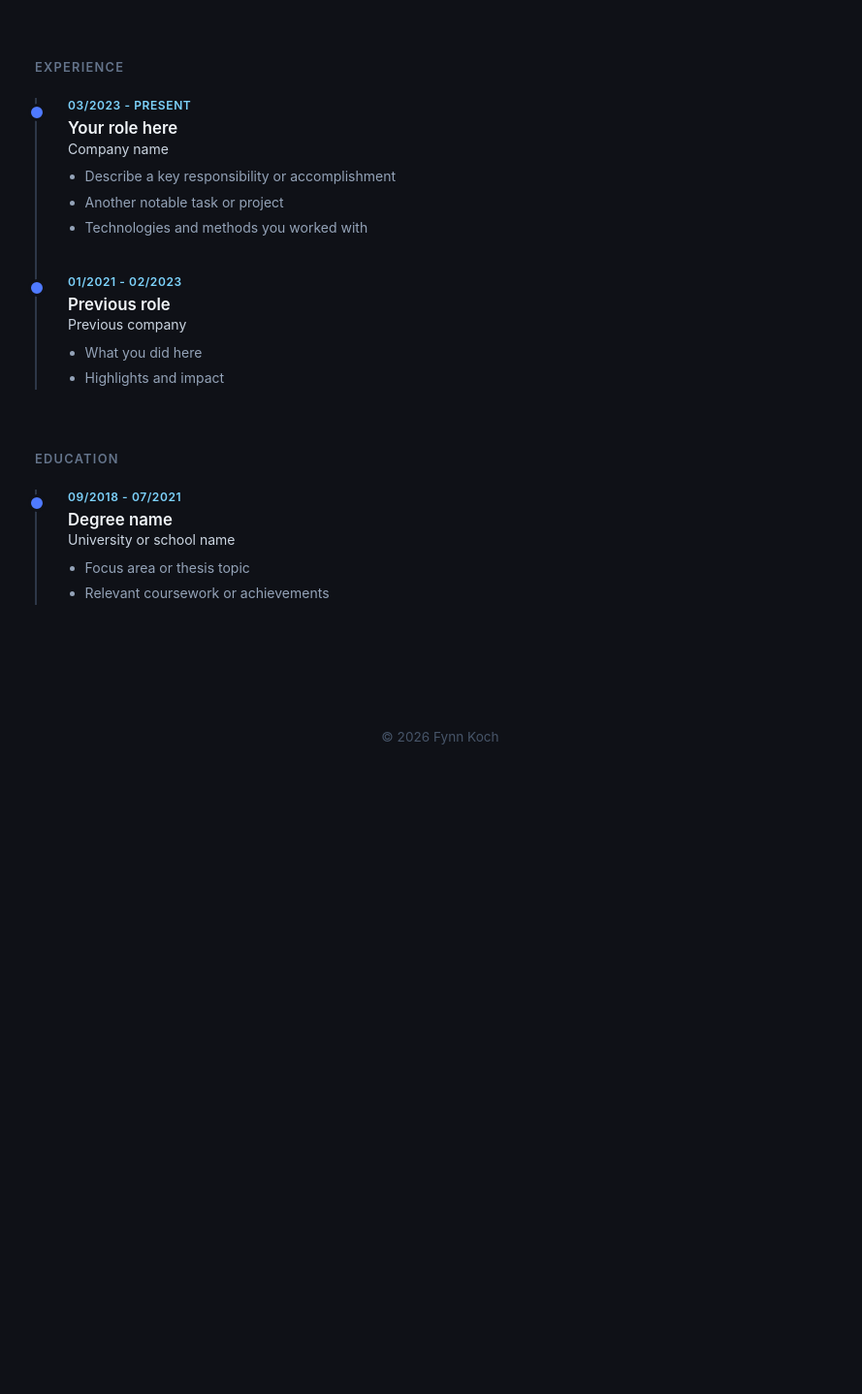
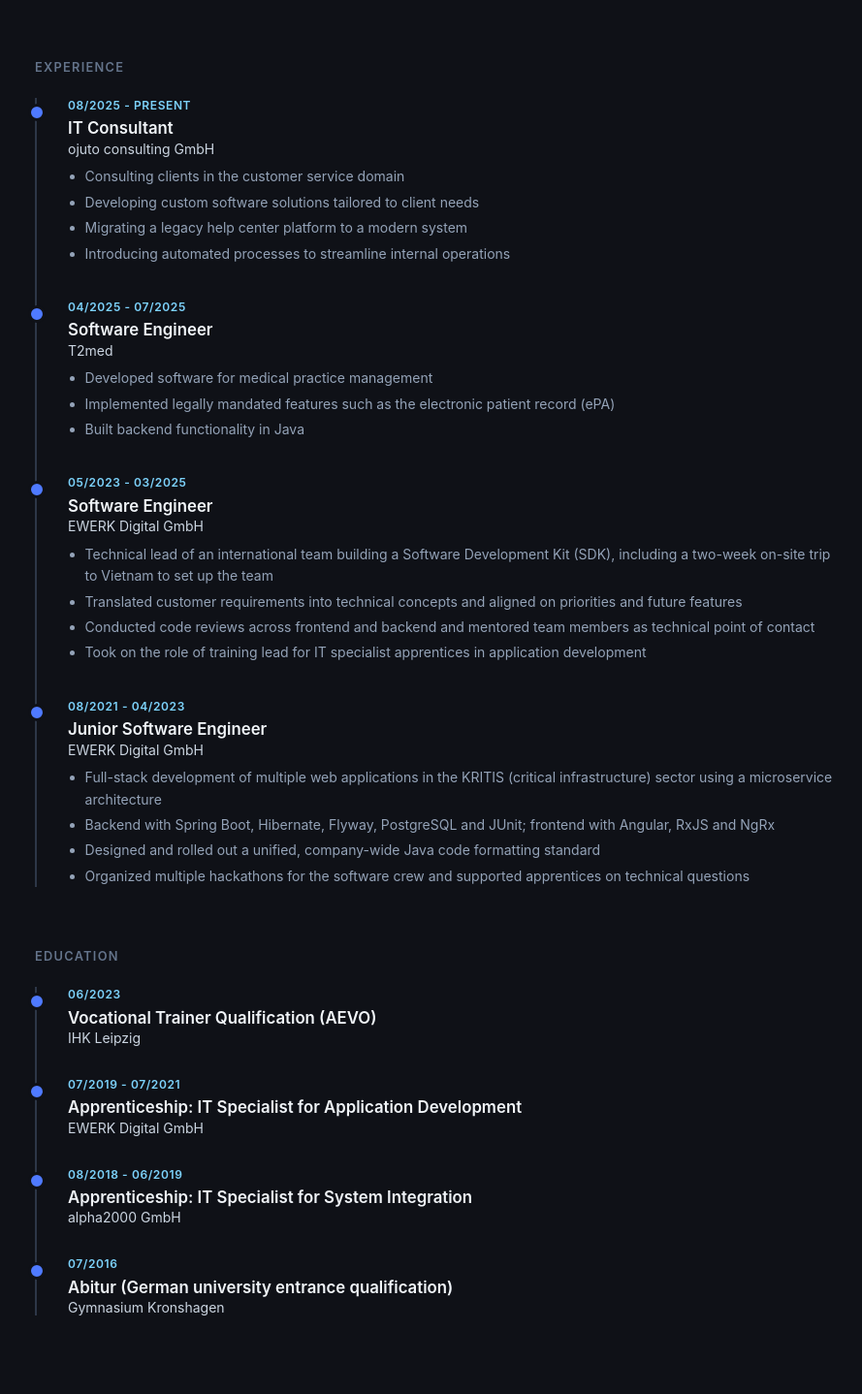
Before and after one commit to xK0ch/fynn-koch-landingpage, an Angular app: page / in a window 1280 px wide. Shown: the part 652-2090 px from the top of the page at 97% size, without its empty margins (186-1075 px from the left). Before the commit the page ends 1452 px from the top, so only its background shows below. Built offline with nearby package versions, Linux system fonts and the light colour scheme.

Commit message:
Add cv information

```diff
--- a/src/app/app.html
+++ b/src/app/app.html
@@ -3,7 +3,7 @@
     <div class="avatar" aria-label="Profile photo placeholder">FK</div>
     <div class="hero-text">
       <h1>Fynn Koch</h1>
-      <p class="tagline">Software developer &mdash; side projects &amp; experiments</p>
+      <p class="tagline">Software developer</p>
       <p class="about">
         Passionate about building clean, maintainable applications end to end.
         Currently focused on full-stack development with Angular and Spring Boot.
@@ -86,11 +86,13 @@
           <div class="timeline-content">
             <h3>{{ entry.title }}</h3>
             <p class="timeline-subtitle">{{ entry.subtitle }}</p>
+            @if (entry.details?.length) {
               <ul>
                 @for (detail of entry.details; track detail) {
                   <li>{{ detail }}</li>
                 }
               </ul>
+            }
           </div>
         </div>
       }
@@ -106,11 +108,13 @@
           <div class="timeline-content">
             <h3>{{ entry.title }}</h3>
             <p class="timeline-subtitle">{{ entry.subtitle }}</p>
+            @if (entry.details?.length) {
               <ul>
                 @for (detail of entry.details; track detail) {
                   <li>{{ detail }}</li>
                 }
               </ul>
+            }
           </div>
         </div>
       }
--- a/src/app/app.ts
+++ b/src/app/app.ts
@@ -4,7 +4,7 @@
   period: string;
   title: string;
   subtitle: string;
-  details: string[];
+  details?: string[];
 }
 
 @Component({
@@ -15,35 +15,70 @@
 export class App {
   protected readonly experience: TimelineEntry[] = [
     {
-      period: '03/2023 - Present',
-      title: 'Your role here',
-      subtitle: 'Company name',
+      period: '08/2025 - Present',
+      title: 'IT Consultant',
+      subtitle: 'ojuto consulting GmbH',
       details: [
-        'Describe a key responsibility or accomplishment',
-        'Another notable task or project',
-        'Technologies and methods you worked with'
+        'Consulting clients in the customer service domain',
+        'Developing custom software solutions tailored to client needs',
+        'Migrating a legacy help center platform to a modern system',
+        'Introducing automated processes to streamline internal operations'
       ]
     },
     {
-      period: '01/2021 - 02/2023',
-      title: 'Previous role',
-      subtitle: 'Previous company',
+      period: '04/2025 - 07/2025',
+      title: 'Software Engineer',
+      subtitle: 'T2med',
       details: [
-        'What you did here',
-        'Highlights and impact'
+        'Developed software for medical practice management',
+        'Implemented legally mandated features such as the electronic patient record (ePA)',
+        'Built backend functionality in Java'
+      ]
+    },
+    {
+      period: '05/2023 - 03/2025',
+      title: 'Software Engineer',
+      subtitle: 'EWERK Digital GmbH',
+      details: [
+        'Technical lead of an international team building a Software Development Kit (SDK), including a two-week on-site trip to Vietnam to set up the team',
+        'Translated customer requirements into technical concepts and aligned on priorities and future features',
+        'Conducted code reviews across frontend and backend and mentored team members as technical point of contact',
+        'Took on the role of training lead for IT specialist apprentices in application development'
+      ]
+    },
+    {
+      period: '08/2021 - 04/2023',
+      title: 'Junior Software Engineer',
+      subtitle: 'EWERK Digital GmbH',
+      details: [
+        'Full-stack development of multiple web applications in the KRITIS (critical infrastructure) sector using a microservice architecture',
+        'Backend with Spring Boot, Hibernate, Flyway, PostgreSQL and JUnit; frontend with Angular, RxJS and NgRx',
+        'Designed and rolled out a unified, company-wide Java code formatting standard',
+        'Organized multiple hackathons for the software crew and supported apprentices on technical questions'
       ]
     }
   ];
 
   protected readonly education: TimelineEntry[] = [
     {
-      period: '09/2018 - 07/2021',
-      title: 'Degree name',
-      subtitle: 'University or school name',
-      details: [
-        'Focus area or thesis topic',
-        'Relevant coursework or achievements'
-      ]
+      period: '06/2023',
+      title: 'Vocational Trainer Qualification (AEVO)',
+      subtitle: 'IHK Leipzig'
+    },
+    {
+      period: '07/2019 - 07/2021',
+      title: 'Apprenticeship: IT Specialist for Application Development',
+      subtitle: 'EWERK Digital GmbH'
+    },
+    {
+      period: '08/2018 - 06/2019',
+      title: 'Apprenticeship: IT Specialist for System Integration',
+      subtitle: 'alpha2000 GmbH'
+    },
+    {
+      period: '07/2016',
+      title: 'Abitur (German university entrance qualification)',
+      subtitle: 'Gymnasium Kronshagen'
     }
   ];
 }
```
Lines whose indentation alone changed are shown as unchanged.
